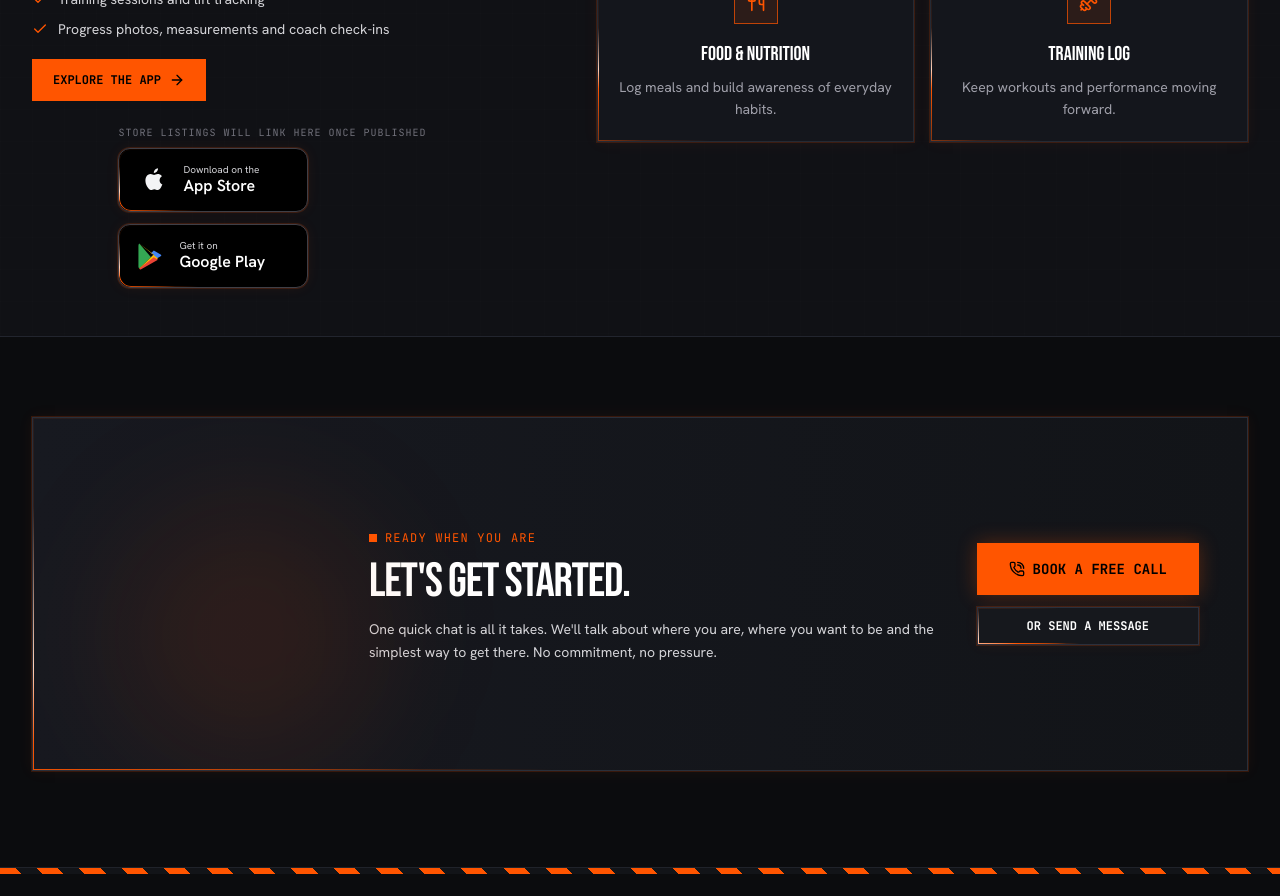
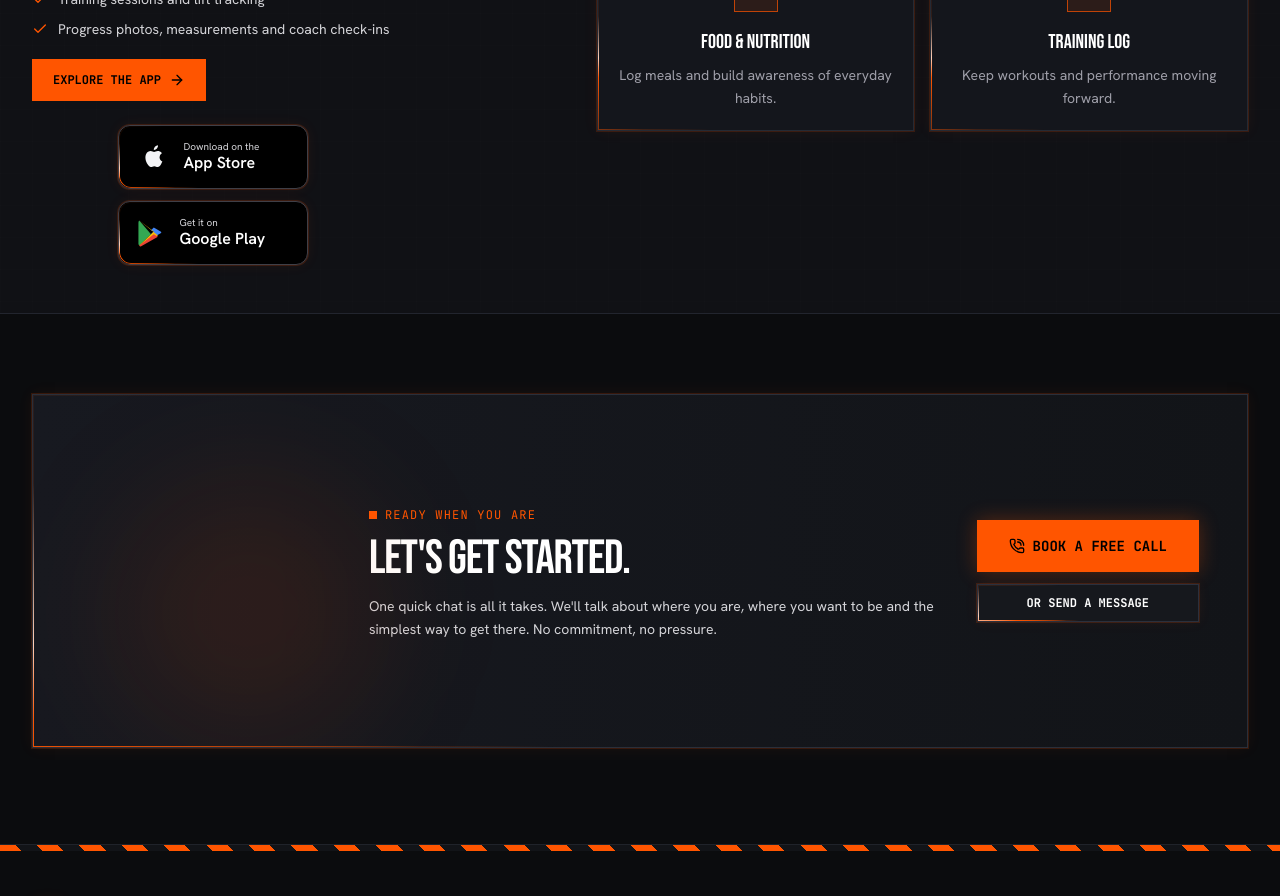
Before and after one commit to chriscallaghan2012/mwfitness, a React (Vite) app: page / in a window 1280 px wide. Shown: the part 3200-4096 px from the top of the page. Built offline with nearby package versions, Linux system fonts and the light colour scheme; no server answers.

Commit message:
Remove store listings placeholder from app section

```diff
--- a/src/components/screens/HomeScreen.tsx
+++ b/src/components/screens/HomeScreen.tsx
@@ -352,7 +352,6 @@ export const HomeScreen: React.FC<HomeScreenProps> = ({ onSelectScreen, onOpenBo
             </ul>
             <button onClick={() => onSelectScreen('app')} className="cursor-pointer inline-flex items-center gap-2 border border-[#ff5500] px-5 py-3 font-mono text-xs font-bold uppercase text-white transition-colors hover:bg-[#ff5500] hover:text-black">Explore the app <ArrowRight className="h-4 w-4" /></button>
             <div className="mx-auto w-full max-w-[360px] space-y-2 pt-1">
-              <p className="text-left font-mono text-[10px] uppercase tracking-widest text-zinc-500">Store listings will link here once published</p>
               <StoreBadges leftAlign />
             </div>
           </div>
```
